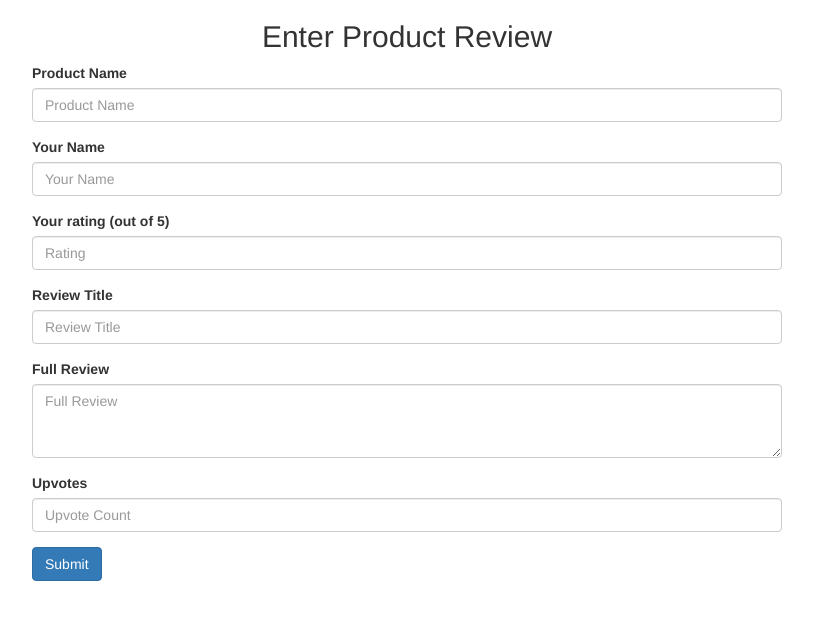
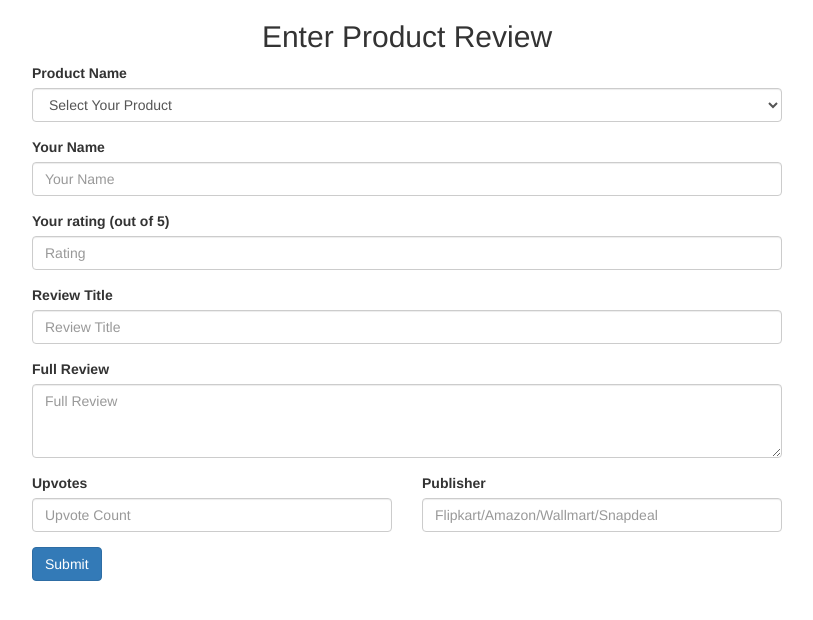
Before and after one commit to dipan29/Local-Loop, a PHP site: page /scripts/add_review.php in a window 1280 px wide. Shown: the top 620 px of the page, without its empty margins (233-1046 px from the left). Run offline with PHP 8.4, Linux system fonts and the light colour scheme; data comes from the database, SQL or seed files in the repository; some libraries are stand-ins or nearby versions.

Commit message:
Update Check

```diff
--- a/web/scripts/add_review.php
+++ b/web/scripts/add_review.php
@@ -1,8 +1,18 @@
+<?php
+error_reporting(-1);
+ini_set('display_errors', 'On');
+	include_once '../dbconnect.php';
+?>
+
 <html>
     <head>
 	<title>Local Loop Add Product Review</title>
     <!-- Latest compiled and minified CSS -->
     <link rel="stylesheet" href="https://maxcdn.bootstrapcdn.com/bootstrap/3.3.7/css/bootstrap.min.css" integrity="sha384-BVYiiSIFeK1dGmJRAkycuHAHRg32OmUcww7on3RYdg4Va+PmSTsz/K68vbdEjh4u" crossorigin="anonymous">
+		<link href="https://cdnjs.cloudflare.com/ajax/libs/select2/4.0.7/css/select2.min.css" rel="stylesheet" />
+		<script src="https://cdnjs.cloudflare.com/ajax/libs/select2/4.0.7/js/select2.min.js"></script>
+
+
     <style>
 		#loading-img{
 			display:none;
@@ -31,17 +41,30 @@
 			<div class="col-md-8">
 			<!--<h1><img src="Inquiry.png" width="80px">Easy review Form With Ajax MySQL</h1> -->
 			<form name="review-form" action="" method="post" id="review-form">
+
 			<div class="form-group">
 			<label for="Product Name">Product Name</label>
-			<input type="text" class="form-control" name="product_name" placeholder="Product Name" required>
+				<!--<input type="text" class="form-control" name="product_name" placeholder="Product Name" required>-->
+				<select class="js-example-basic-single form-control" name="product_name" required>
+					<option disabled selected>Select Your Product</option>
+					<?php
+						$result = mysqli_query($con, "SELECT * FROM product_info");
+						while($row=$result->fetch_assoc()) {
+							?>
+							<option value="<?php echo $row['product_name']; ?>"><?php echo $row['product_name']; ?></option>
+							<?php
+						}
+					?>
+				</select>
 			</div>
+
 			<div class="form-group">
 			<label for="Your Name">Your Name</label>
 			<input type="text" class="form-control" name="your_name" placeholder="Your Name" required>
 			</div>
 			<div class="form-group">
 			<label for="Rating">Your rating (out of 5)</label>
-			<input type="text" class="form-control" name="rating" placeholder="Rating" required>
+			<input type="text" class="form-control" name="rating" max="5" placeholder="Rating" required>
 			</div>
 			<div class="form-group">
 			<label for="Review Title">Review Title</label>
@@ -51,10 +74,24 @@
 			<label for="Full Review">Full Review</label>
 			<textarea name="review_full" class="form-control" rows="3" cols="28" rows="5" placeholder="Full Review"></textarea>
 			</div>
+				<div class="row">
+					<div class="col-md-6">
 						<div class="form-group">
 						<label for="Upvote Count">Upvotes</label>
-			<input type="text" class="form-control" name="upvote" placeholder="Upvote Count" required>
+						<input type="number" class="form-control" name="upvote" max="45" placeholder="Upvote Count" required>
 						</div>
+
+					</div>
+					<div class="col-md-6">
+						<div class="form-group">
+						<label for="Publisher">Publisher</label>
+						<input type="text" class="form-control" name="publisher"  placeholder="Flipkart/Amazon/Wallmart/Snapdeal" required>
+						</div>
+
+					</div>
+
+				</div>
+
 			<button type="submit" class="btn btn-primary" name="submit" value="Submit" id="submit_form">Submit</button>
 			<img src="img/loading.gif" id="loading-img">
 			</form>
@@ -62,9 +99,11 @@
 			</div>
     	</div>
     </div>
+
     <script src="http://ajax.googleapis.com/ajax/libs/jquery/1.11.2/jquery.min.js"></script>
     <script>
     $(document).ready(function(){
+
     $("#review-form").on("submit",function(e){
     e.preventDefault();
     $("#loading-img").css("display","block");
@@ -76,7 +115,7 @@
     success: function(data){
     $("#loading-img").css("display","none");
     $(".response_msg").text(data);
-    $(".response_msg").slideDown().fadeOut(3000);
+    $(".response_msg").slideDown().fadeOut(5000);
     $("#review-form").find("input[type=text], input[type=email], textarea").val("");
     }
     });
@@ -88,6 +127,7 @@
     $(this).css("border","1px solid #eeeeee");
     }
     });
+		$('.js-example-basic-single').select2();
     });
     </script>
     </body>
```
Also changed, not shown: web/scripts/get_response.php (+7 -2 lines). Lines whose indentation alone changed are shown as unchanged.
